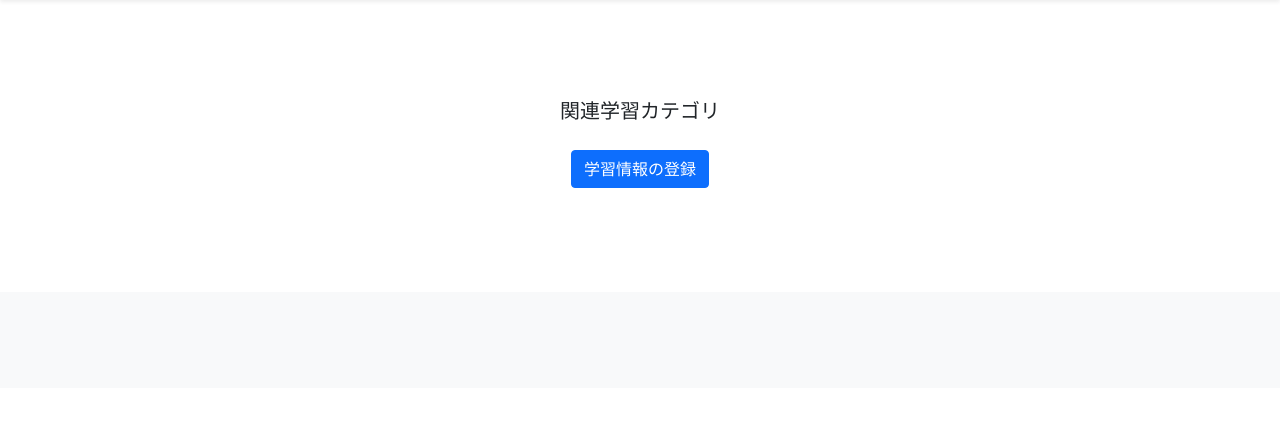
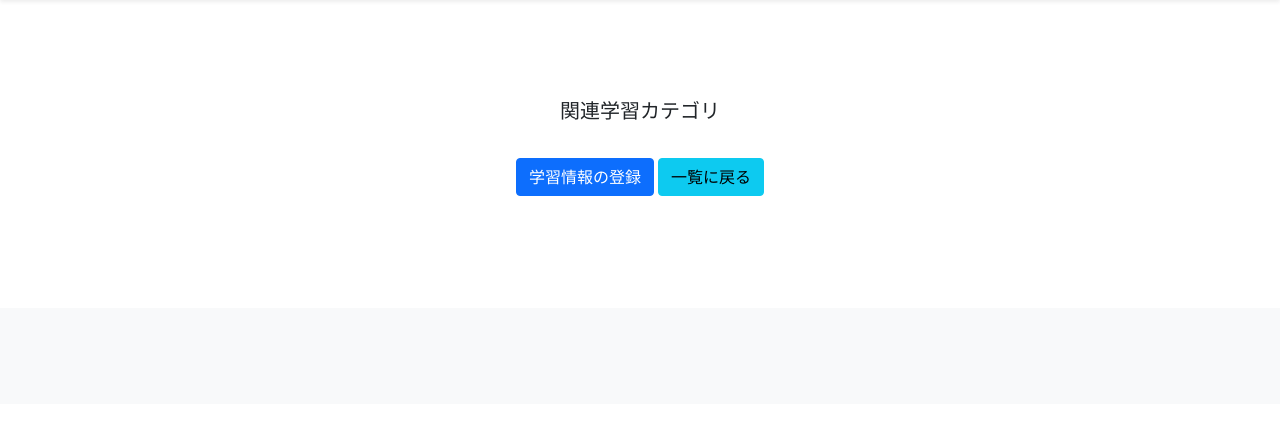
Before and after one commit to kolinz/learning-vision-a11, a Django app: page /cat/1 in a window 1280 px wide. Shown: the part 56-492 px from the top of the page. Run offline with Django 3.2, Linux system fonts and the light colour scheme; a user stored in the database is signed in; data that the repository does not hold is empty.

Commit message:
ログイン中の表示ボタンとして、一覧に戻るを追加。

```diff
--- a/edu/templates/category_title.html
+++ b/edu/templates/category_title.html
@@ -33,10 +33,12 @@
         <!-- ログイン中のボタン -->
           <a href="{% url 'edu:post' %}"
               class="btn btn-primary my-2">学習情報の登録</a>
+          <a href="/"
+                class="btn btn-info my-3">一覧に戻る</a>
         {% else %}
         <!-- ログイン状態ではないときは何も表示しない。 -->
           <a href="/"
-                class="btn btn-info my-3">学習情報DB</a>
+                class="btn btn-info my-3">一覧に戻る</a>
         {% endif %}
       </div>
     </div>
```
